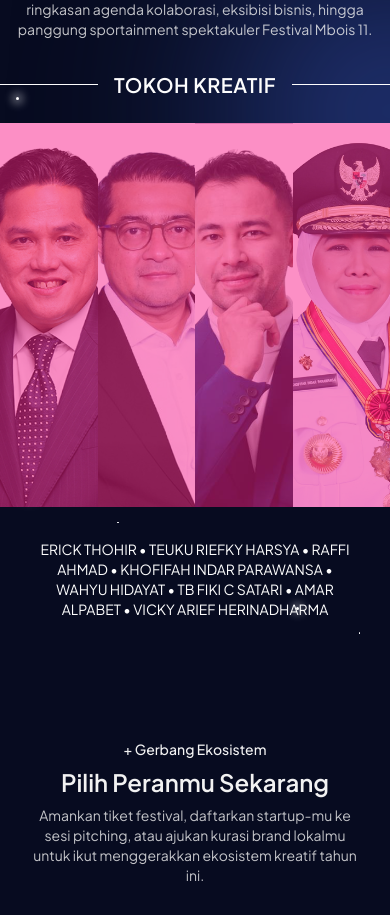
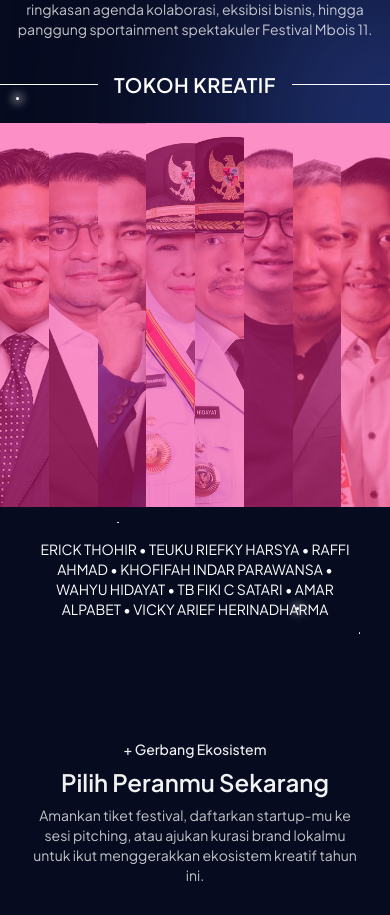
Before and after one commit to Glenn-Rhee/festival-mbois, a Next.js app: page / in a window 390 px wide. Shown: the part 6766-7681 px from the top of the page. Built offline with nearby package versions, Linux system fonts and the light colour scheme.

Commit message:
fix: fixed list of picture at key-speaker

```diff
--- a/src/components/sections/key-speaker.tsx
+++ b/src/components/sections/key-speaker.tsx
@@ -4,11 +4,15 @@ import { cn } from "@/lib/cn";
 import Image from "next/image";
 import { useState } from "react";
 import { StarParticles } from "../ui/star-particles";
+import { chunkArray } from "@/helper/chunkSpeakers";
 
 export default function KeySpeaker() {
   const { t } = useLanguage();
   const [selectedKey, setSelectedKey] = useState<string | null>(null);
-
+  const COLS = 8;
+  const baseBasis = 100 / COLS; // 12.5%
+  const selectedMultiplier = 2; // sesuai grow-2 yang kamu pakai sebelumnya
+  const selectedBasis = baseBasis * selectedMultiplier; // 25%
   return (
     <section
       id="key-speaker"
@@ -58,24 +62,26 @@ export default function KeySpeaker() {
               <div className="h-px flex-1 bg-[#FDFDFD]" />
             </div>
 
-            <div className="relative w-full scrollbar-none overflow-x-auto overflow-y-hidden">
-              <div className="flex">
-                {ks.speakers.map((speaker, speakerIdx) => {
+            <div className="relative w-full scrollbar-none overflow-x-auto overflow-y-hidden md:overflow-x-hidden">
+              <div className="flex flex-col gap-0">
+                {chunkArray(ks.speakers, COLS).map((rowSpeakers, rowIdx) => (
+                  <div key={rowIdx} className="flex">
+                    {rowSpeakers.map((speaker, colIdx) => {
+                      const speakerIdx = rowIdx * COLS + colIdx;
                       const itemKey = `${i}-${speakerIdx}`;
                       const isSelected = selectedKey === itemKey;
 
                       return (
                         <div
                           key={speaker.actor + speakerIdx}
-                      onClick={() => {
-                        setSelectedKey(isSelected ? null : itemKey);
+                          onClick={() =>
+                            setSelectedKey(isSelected ? null : itemKey)
+                          }
+                          className="relative z-20 h-96 shrink grow-0 cursor-pointer overflow-hidden transition-all duration-500 ease-in-out"
+                          style={{
+                            flexBasis: `${isSelected ? selectedBasis : baseBasis}%`,
+                            transition: "flex-basis 500ms ease-in-out",
                           }}
-                      className={cn(
-                        "relative z-20 h-96 shrink-0 cursor-pointer overflow-hidden transition-all duration-500 ease-in-out",
-                        isSelected
-                          ? "basis-1/2 md:basis-[25%]"
-                          : "basis-1/4 md:basis-[12.5%]",
-                      )}
                         >
                           <Image
                             src={
@@ -120,6 +126,8 @@ export default function KeySpeaker() {
                       );
                     })}
                   </div>
+                ))}
+              </div>{" "}
               <div
                 className={cn(
                   "absolute rounded-full",
--- /dev/null
+++ b/src/helper/chunkSpeakers.ts
@@ -0,0 +1,14 @@
+export function chunkArray(
+  arr: {
+    actor: string;
+    title: string;
+    imgUrl: string;
+  }[],
+  size: number,
+) {
+  const chunks = [];
+  for (let idx = 0; idx < arr.length; idx += size) {
+    chunks.push(arr.slice(idx, idx + size));
+  }
+  return chunks;
+}
```
Lines whose indentation alone changed are shown as unchanged.
